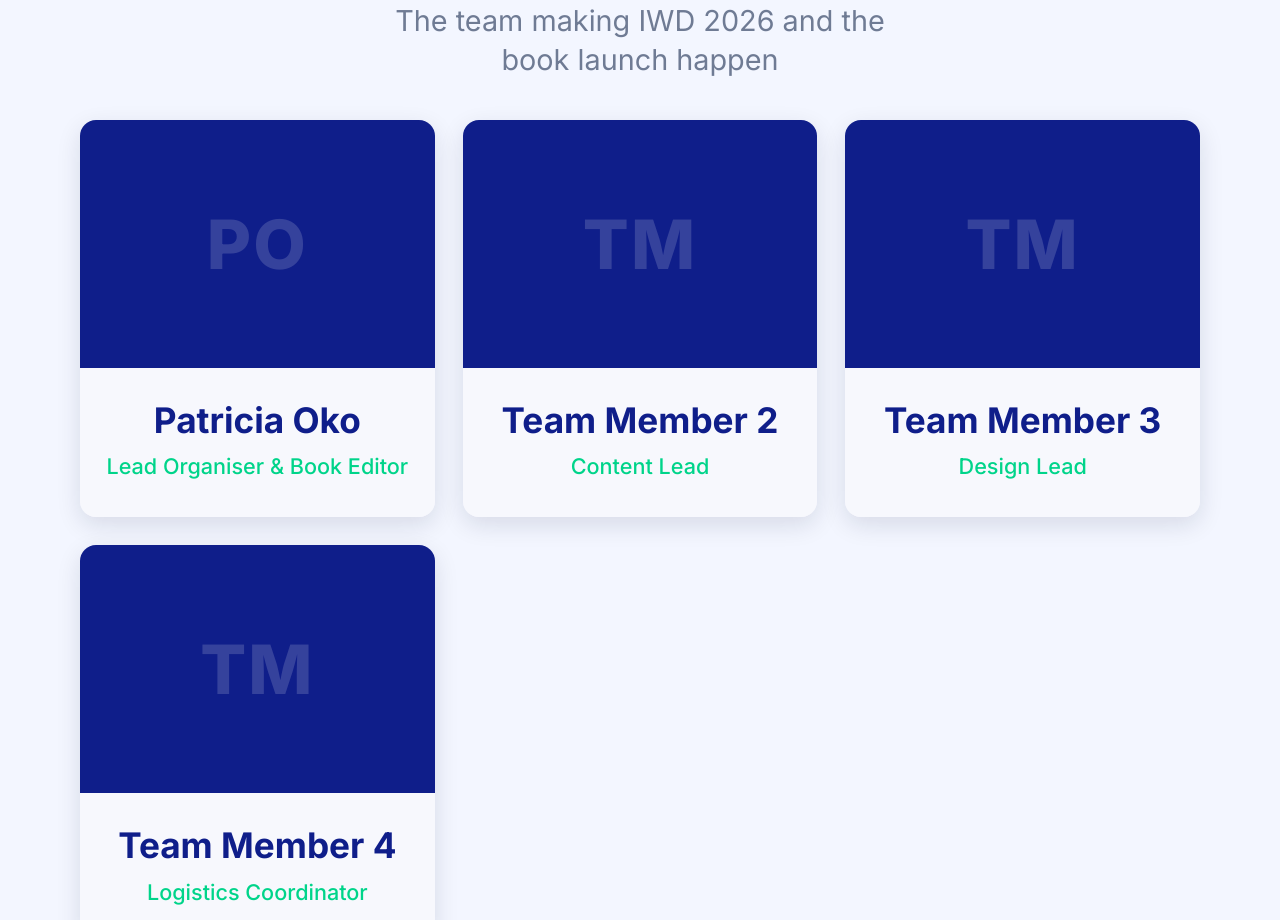
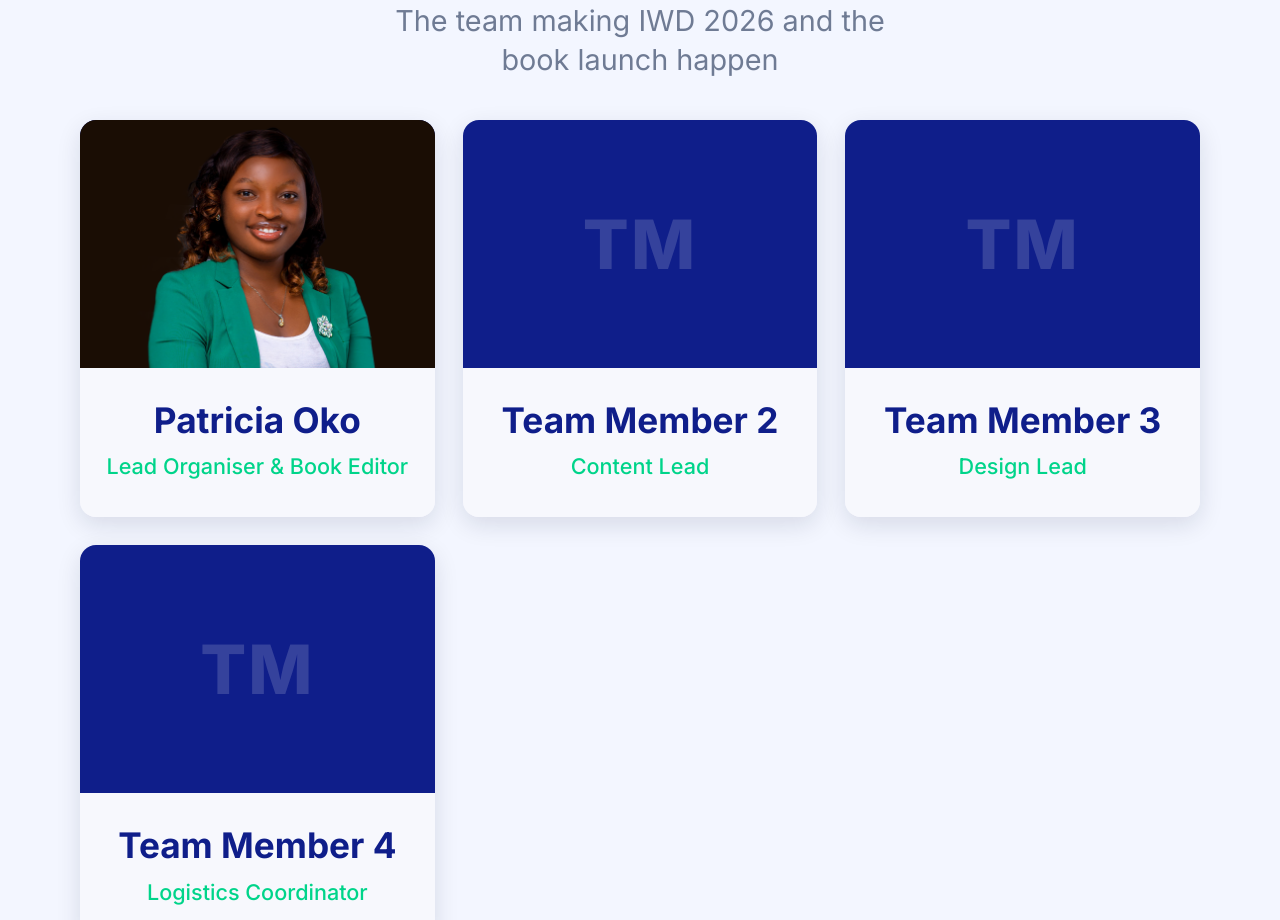
Before and after one commit to SamIfesi/Women-Techmakers, a React (Vite) app: page /Teams in a window 1280 px wide. Shown: the part 840-1760 px from the top of the page. Built offline with nearby package versions, Linux system fonts and the light colour scheme; a web font is replaced by a local one.

Commit message:
Adds support for member images in team display
Enables passing image data for each team member to improve visual representation and allow richer profile displays.

```diff
--- a/src/components/Team/CoreTeam.jsx
+++ b/src/components/Team/CoreTeam.jsx
@@ -17,6 +17,7 @@ export default function CoreTeam() {
             initials={member.initials}
             name={member.name}
             role={member.role}
+            image={member.image}
           />
         ))}
       </div>
```
